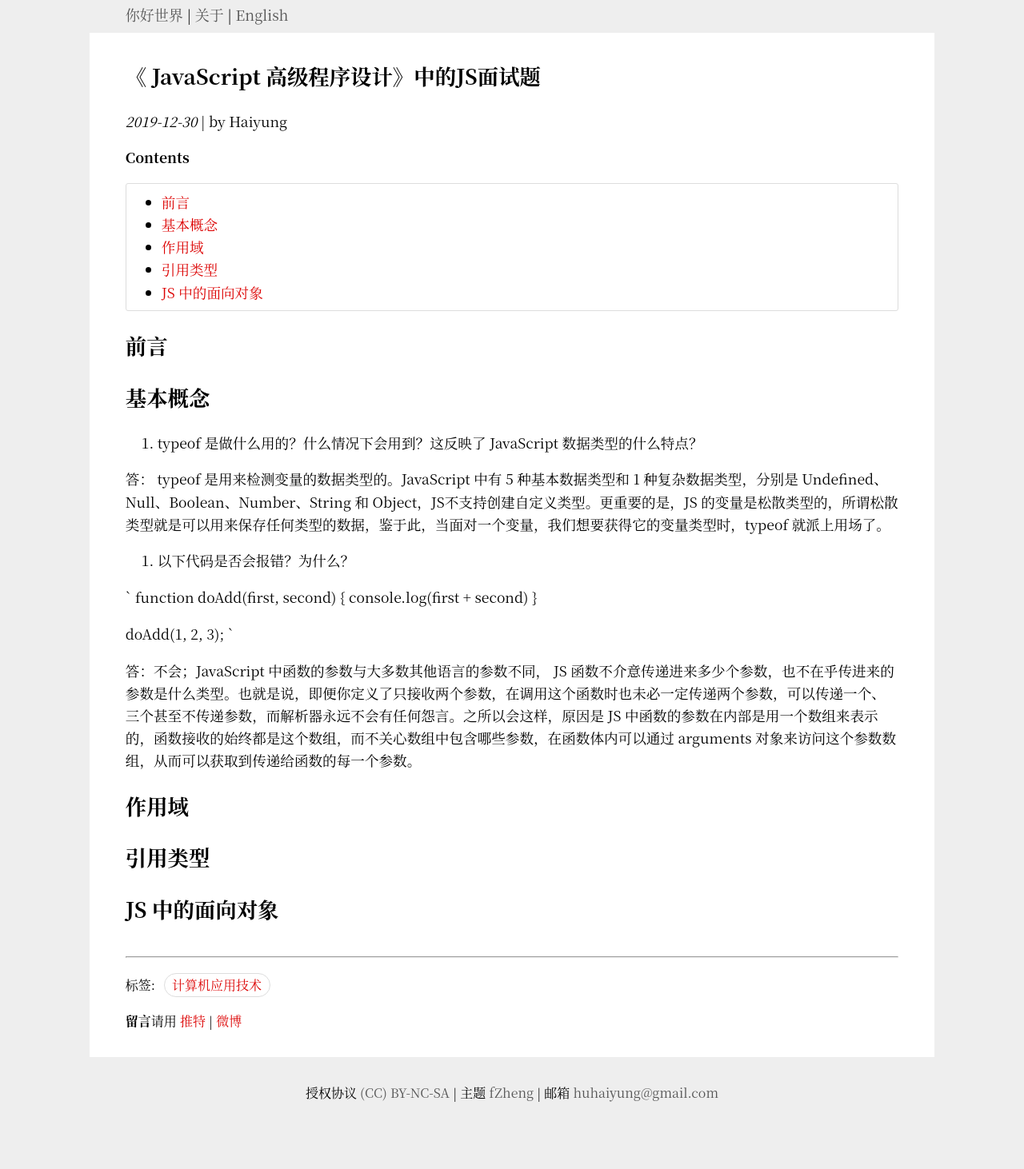
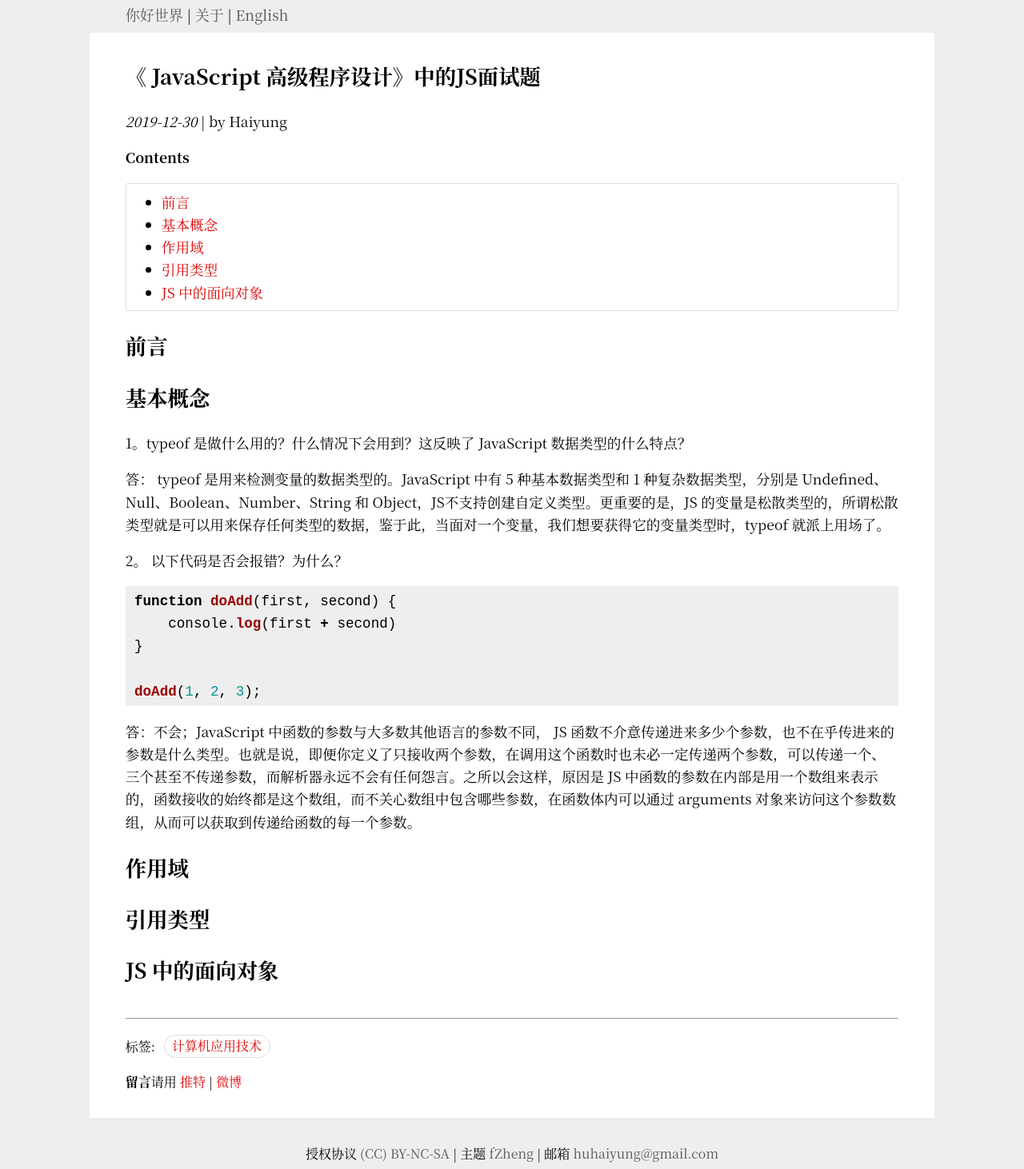
Before and after one commit to Haiyung/haiyung.github.io, a Jekyll site: the page built from _posts/2019-12-30-front-end-interview-questions.md, in a window 1280 px wide. Shown: the whole page at 80% size. Built offline with Jekyll 4.4.1, drawn with Linux system fonts in a browser that asks for light colours; before the commit the page ends 1386 px from its top, so only the background shows below that.

Commit message:
update one article about JS

````diff
--- a/_posts/2019-12-30-front-end-interview-questions.md
+++ b/_posts/2019-12-30-front-end-interview-questions.md
@@ -16,19 +16,19 @@ __Contents__
 
 ## 基本概念
 
-1. typeof 是做什么用的？什么情况下会用到？这反映了 JavaScript 数据类型的什么特点？
+1。typeof 是做什么用的？什么情况下会用到？这反映了 JavaScript 数据类型的什么特点？
 
 答： typeof 是用来检测变量的数据类型的。JavaScript 中有 5 种基本数据类型和 1 种复杂数据类型，分别是 Undefined、Null、Boolean、Number、String 和 Object，JS不支持创建自定义类型。更重要的是，JS 的变量是松散类型的，所谓松散类型就是可以用来保存任何类型的数据，鉴于此，当面对一个变量，我们想要获得它的变量类型时，typeof 就派上用场了。
 
-2. 以下代码是否会报错？为什么？
+2。 以下代码是否会报错？为什么？
 
-`
+```javascript
 function doAdd(first, second) {
     console.log(first + second)
 }
 
 doAdd(1, 2, 3);
-`
+```
 
 答：不会；JavaScript 中函数的参数与大多数其他语言的参数不同， JS 函数不介意传递进来多少个参数，也不在乎传进来的参数是什么类型。也就是说，即便你定义了只接收两个参数，在调用这个函数时也未必一定传递两个参数，可以传递一个、三个甚至不传递参数，而解析器永远不会有任何怨言。之所以会这样，原因是 JS 中函数的参数在内部是用一个数组来表示的，函数接收的始终都是这个数组，而不关心数组中包含哪些参数，在函数体内可以通过 arguments 对象来访问这个参数数组，从而可以获取到传递给函数的每一个参数。
 
````
